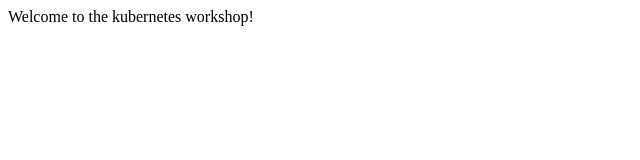
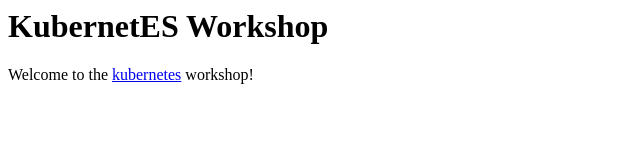
Before and after one commit to ipedrazas/kubernetes-workshop, a plain HTML site: page workshopui/app/index.html in a window 1280 px wide. Shown: the whole page, without its empty margins (0-640 px from the left). Drawn offline with Linux system fonts and the light colour scheme.

Commit message:
deployment example added

```diff
--- a/workshopui/app/index.html
+++ b/workshopui/app/index.html
@@ -3,6 +3,8 @@
     <title>Kubernetes Workshop</title>
   </head>
   <body>
-    Welcome to the kubernetes workshop!
+
+    <h1>KubernetES Workshop</h1>
+    Welcome to the <a href="httphttp://kubernetes.io">kubernetes</a> workshop!
   </body>
 </html>
```
Also changed, not shown: 3 other files.
